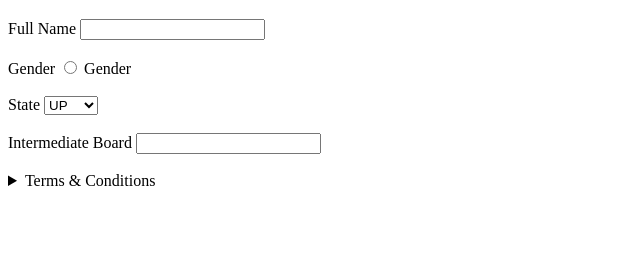
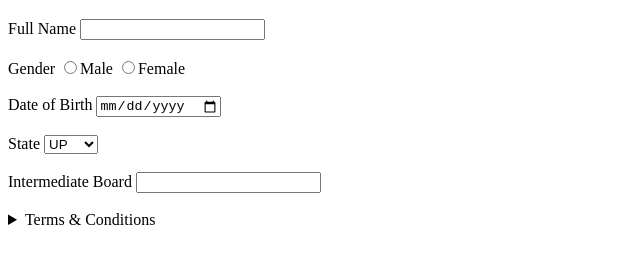
Before and after one commit to Shukla247/Section-1, a plain HTML site: page form.html in a window 1280 px wide. Shown: the part 61-324 px from the top of the page, without its empty margins (0-640 px from the left). Drawn offline with Linux system fonts and the light colour scheme.

Commit message:
Upate missing Attributes

```diff
--- a/form.html
+++ b/form.html
@@ -16,10 +16,13 @@
 
         <br><br>
         <label> Gender</label>
-        <input type="radio" name="Gender">
+        <input type="radio" name="Gender">Male
+        <input type="radio" name="Gender">Female
+        <br><br>
 
+        <label>Date of Birth</label>
+        <input type="date">
 
-        <label1>Gender</label1>
 
         <br><br>
         <label> State </label>
```
